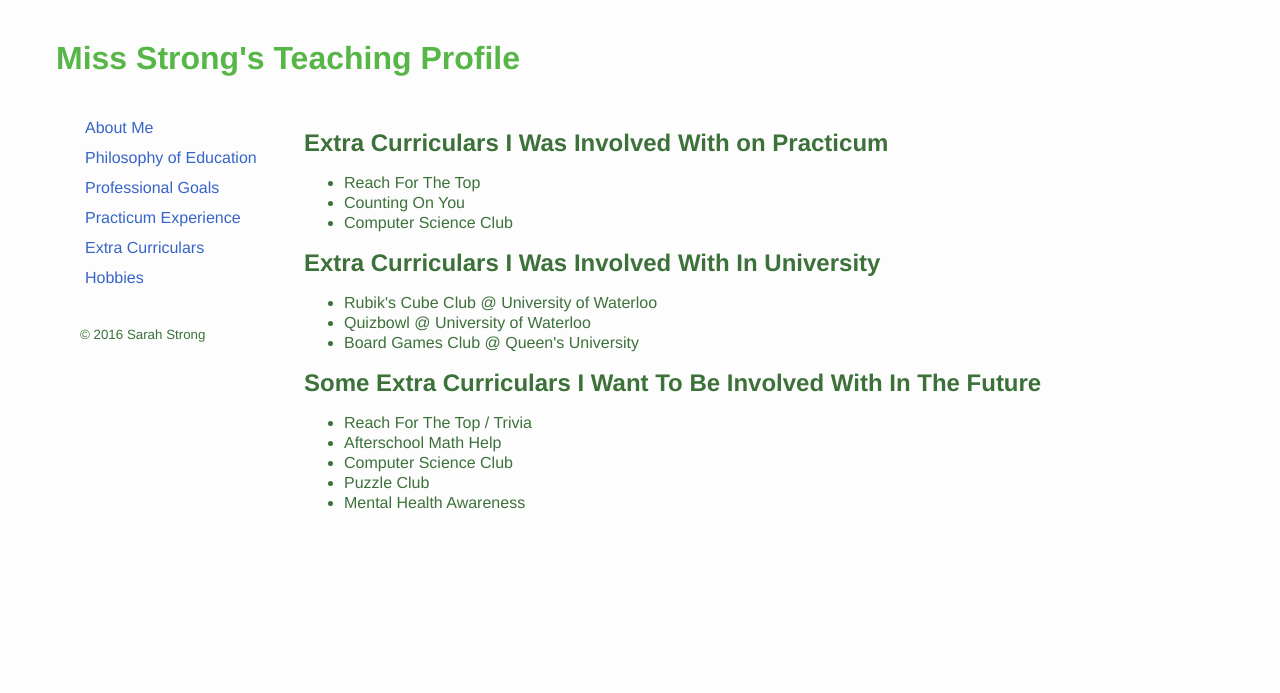
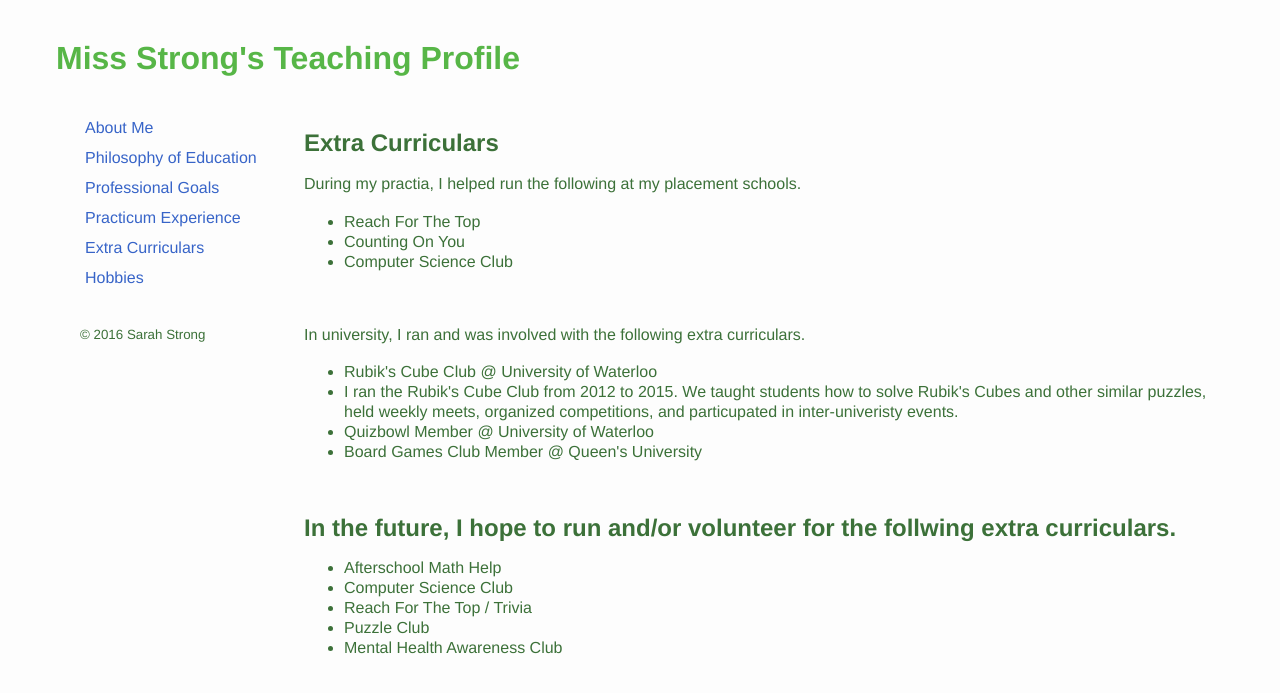
Before and after one commit to sarahstrong314/sarahstrong.ca, a Jekyll site: the page built from extra-curriculars.html, in a window 1280 px wide. Shown: the top 693 px of the page. Built offline with Jekyll 4.4.1, drawn with Linux system fonts in a browser that asks for light colours; nearby versions of some CDN libraries; library files that are not in the unit come from our copies; Markdown is read by kramdown in place of the engine named in the settings.

Commit message:
Updated extra curriculars page

```diff
--- a/extra-curriculars.html
+++ b/extra-curriculars.html
@@ -5,27 +5,35 @@ title: Extra Curriculars
 
 <div id="extra-curriculars">
 
-<h2>Extra Curriculars I Was Involved With on Practicum</h2>
+<h2>Extra Curriculars</h2>
+
+<p>During my practia, I helped run the following at my placement schools.</p>
 <ul>
   <li>Reach For The Top</li>
   <li>Counting On You</li>
   <li>Computer Science Club</li>
 </ul>
 
-<h2>Extra Curriculars I Was Involved With In University</h2>
+<br />
+
+<p>In university, I ran and was involved with the following extra curriculars.</p>
 <ul>
-  <li>Rubik's Cube Club @ University of Waterloo</li>
-  <li>Quizbowl @ University of Waterloo</li>
-  <li>Board Games Club @ Queen's University</li>
+  <li>Rubik's Cube Club @ University of Waterloo
+    <li>I ran the Rubik's Cube Club from 2012 to 2015. We taught students how to solve Rubik's Cubes and other similar puzzles, held weekly meets, organized competitions, and particupated in inter-univeristy events. </li>
+  </li>
+  <li>Quizbowl Member @ University of Waterloo</li>
+  <li>Board Games Club Member @ Queen's University</li>
 </ul>
 
-<h2>Some Extra Curriculars I Want To Be Involved With In The Future</h2>
+<br / >
+
+<h2>In the future, I hope to run and/or volunteer for the follwing extra curriculars.</h2>
 <ul>
-  <li>Reach For The Top / Trivia</li>
   <li>Afterschool Math Help</li>
   <li>Computer Science Club</li>
+  <li>Reach For The Top / Trivia</li>
   <li>Puzzle Club</li>
-  <li>Mental Health Awareness</li>
+  <li>Mental Health Awareness Club</li>
 </ul>
 
 </div>
```
